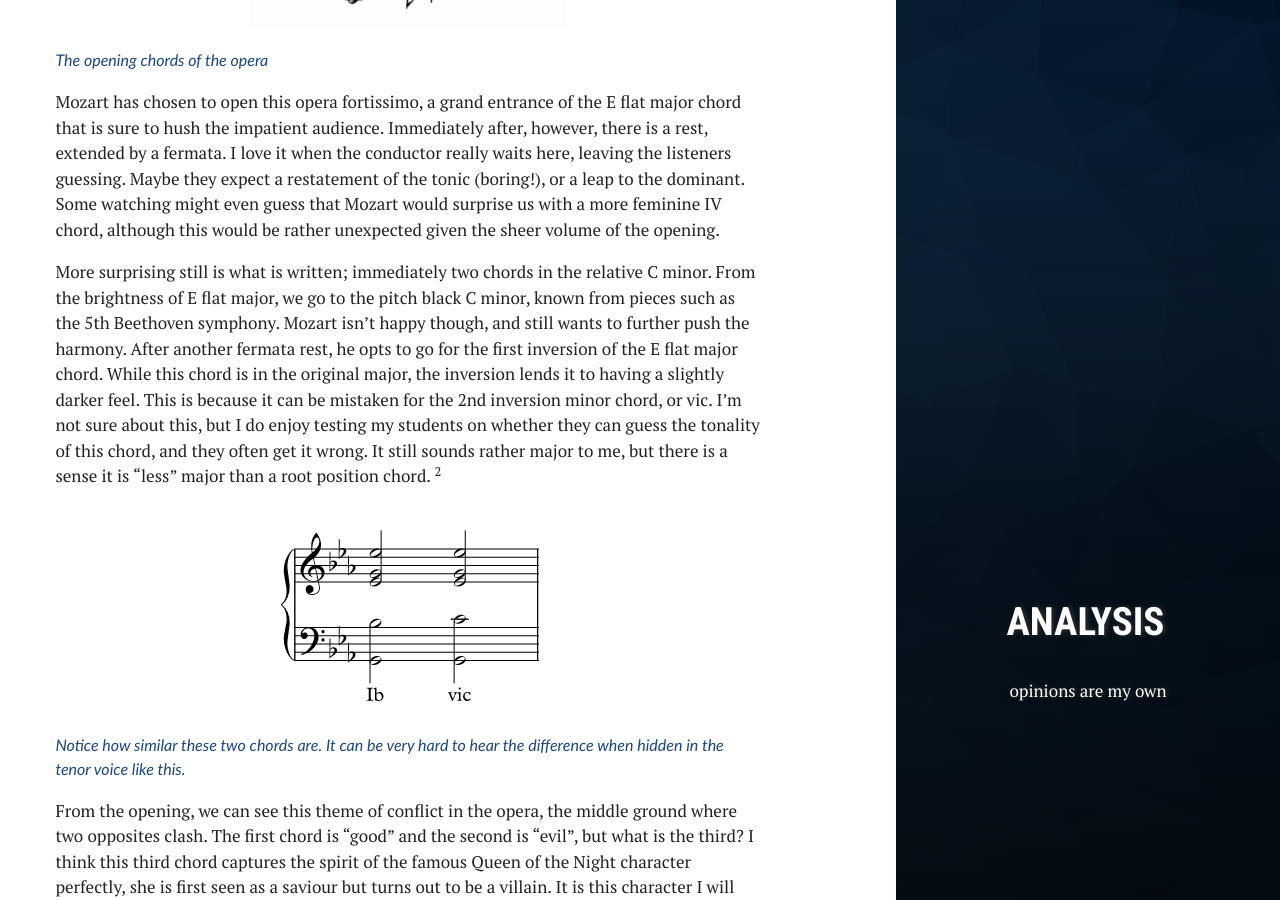
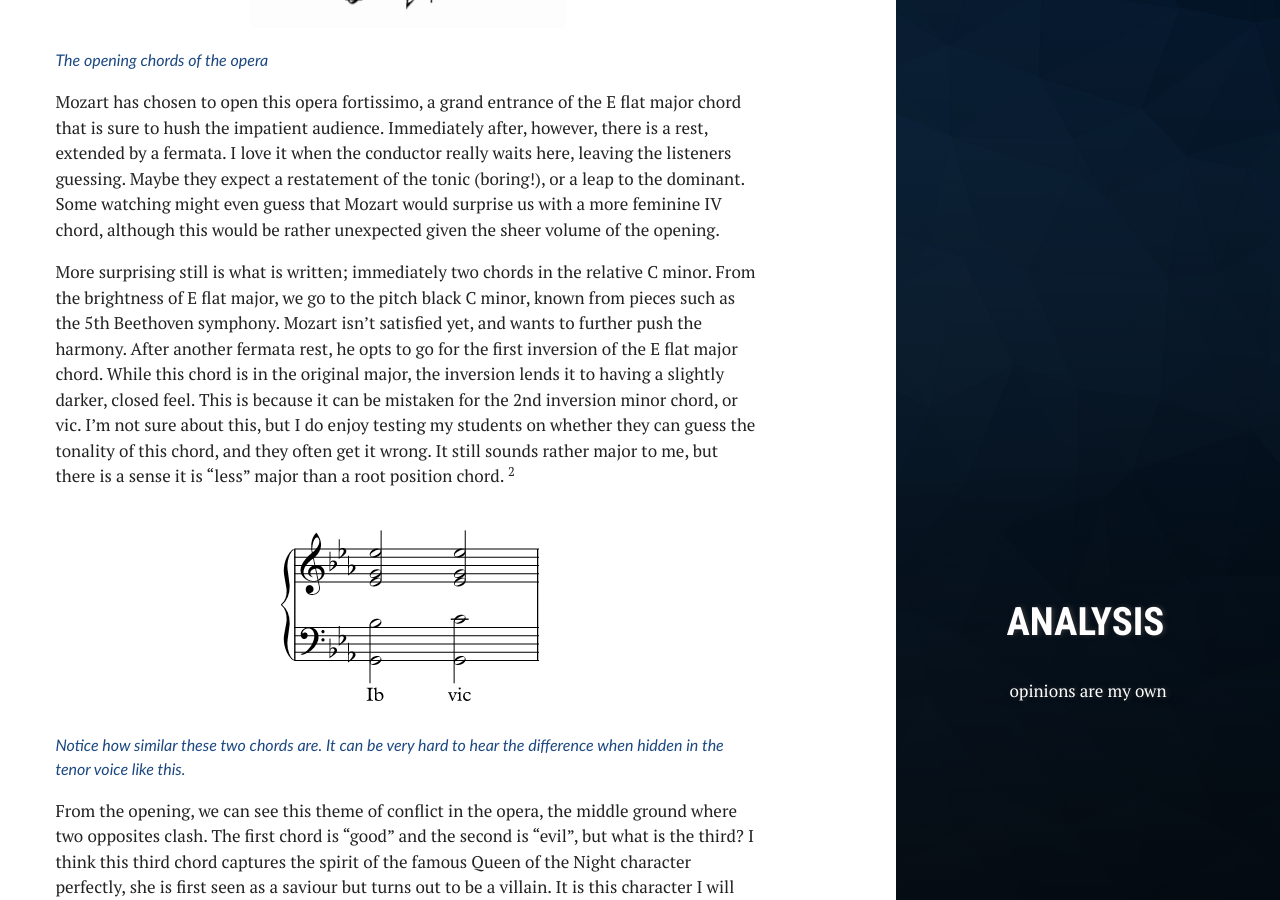
Before and after one commit to moke8198/moke8198.github.io, a Jekyll site: the page built from _posts/2017-08-12-The-Magic-Flute-Mozart's-Portrayal-of-Good-and-Evil.md, in a window 1280 px wide and 900 px high, scrolled down 1168 px. Built offline with Jekyll 4.4.1, drawn with Linux system fonts in a browser that asks for light colours.

Commit message:
Update 2017-08-12-The-Magic-Flute-Mozart's-Portrayal-of-Good-and-Evil.md

```diff
--- a/_posts/2017-08-12-The-Magic-Flute-Mozart's-Portrayal-of-Good-and-Evil.md
+++ b/_posts/2017-08-12-The-Magic-Flute-Mozart's-Portrayal-of-Good-and-Evil.md
@@ -28,7 +28,7 @@ The theme of good against evil permeates the entire opera. While every story has
 
 Mozart has chosen to open this opera fortissimo, a grand entrance of the E flat major chord that is sure to hush the impatient audience. Immediately after, however, there is a rest, extended by a fermata. I love it when the conductor really waits here, leaving the listeners guessing. Maybe they expect a restatement of the tonic (boring!), or a leap to the dominant. Some watching might even guess that Mozart would surprise us with a more feminine IV chord, although this would be rather unexpected given the sheer volume of the opening.
 
-More surprising still is what is written; immediately two chords in the relative C minor. From the brightness of E flat major, we go to the pitch black C minor, known from pieces such as the 5th Beethoven symphony. Mozart isn’t happy though, and still wants to further push the harmony. After another fermata rest, he opts to go for the first inversion of the E flat major chord. While this chord is in the original major, the inversion lends it to having a slightly darker feel. This is because it can be mistaken for the 2nd inversion minor chord, or vic. I’m not sure about this, but I do enjoy testing my students on whether they can guess the tonality of this chord, and they often get it wrong. It still sounds rather major to me, but there is a sense it is “less” major than a root position chord. <sup title="Admittedly, Mozart’s use of the B-flat in the top voice throws a spanner in the works here. Still, I think that this is a chord that treads the line between major and minor.">2</sup>
+More surprising still is what is written; immediately two chords in the relative C minor. From the brightness of E flat major, we go to the pitch black C minor, known from pieces such as the 5th Beethoven symphony. Mozart isn’t satisfied yet, and wants to further push the harmony. After another fermata rest, he opts to go for the first inversion of the E flat major chord. While this chord is in the original major, the inversion lends it to having a slightly darker, closed feel. This is because it can be mistaken for the 2nd inversion minor chord, or vic. I’m not sure about this, but I do enjoy testing my students on whether they can guess the tonality of this chord, and they often get it wrong. It still sounds rather major to me, but there is a sense it is “less” major than a root position chord. <sup title="Admittedly, Mozart’s use of the B-flat in the top voice throws a spanner in the works here. Still, I think that this is a chord that treads the line between major and minor.">2</sup>
 
 <img src="https://moke8198.github.io/assets/images/mozart2.PNG" alt="">
 <div class="captions">Notice how similar these two chords are. It can be very hard to hear the difference when hidden in the tenor voice like this.</div>
@@ -119,6 +119,7 @@ In <i>O Zittre Nicht</i>, we heard a temporary minor modulation used by Mozart b
 <div class="captions">The Queen's last phrase, sung in silence. A final call to the Gods</div>
 
 <div class="header">The Ugly? A moment away from the music</div>
+
 I have often heard the idea that in opera the story is unimportant and the libretto is immature. While these arguments do have valid points, I don’t think this school of thought applies to The Magic Flute, at least not entirely. While the plot has its shortcomings, there are also interesting quirks in The Magic Flute’s story I would like to touch on with regards to these two arias. Firstly, after <i>O zittre nicht</i> the Queen gives Tamino the magic flute, but after <i>Der holler rache</i> she gives Pamina a knife. The theme of polarity and conflict is very evident in this opera; every action has an opposite. The Queen’s high Fs are negated by Sarastro’s low Fs. The knife kills while the flute protects, and the trial the lovers go through is comprised of fire and ice. This is why I chose to focus on the theme of good vs evil in my analysis of this opera.
 
 Another important concept in this opera is the idea of naming. The Queen doesn't have a name; rather she is known by her title. The Queen never calls Pamina by name either, just referring to her as a daughter. Yet, many of the songs are constructed using character’s names, for example the wonderful <i>Pa-Pa-Pa-Papagena! duet</i> near the end of the opera. There the pa vowel is used to imitate a bird’s call as two lovers sing their names to each other. Another example is the farewell between Tamino and Pamina in the trio <i>Soll ich dich</i>, which is so full of passion and hope even as they are forcefully separated. It always brings back my attention if I have drifted off while listening.  Names are used to establish love between two characters in both these examples, so the Queen’s reluctance to call her daughter by name is sign of her hatred, while her lack of a name might suggest she cannot feel love at all.
```
